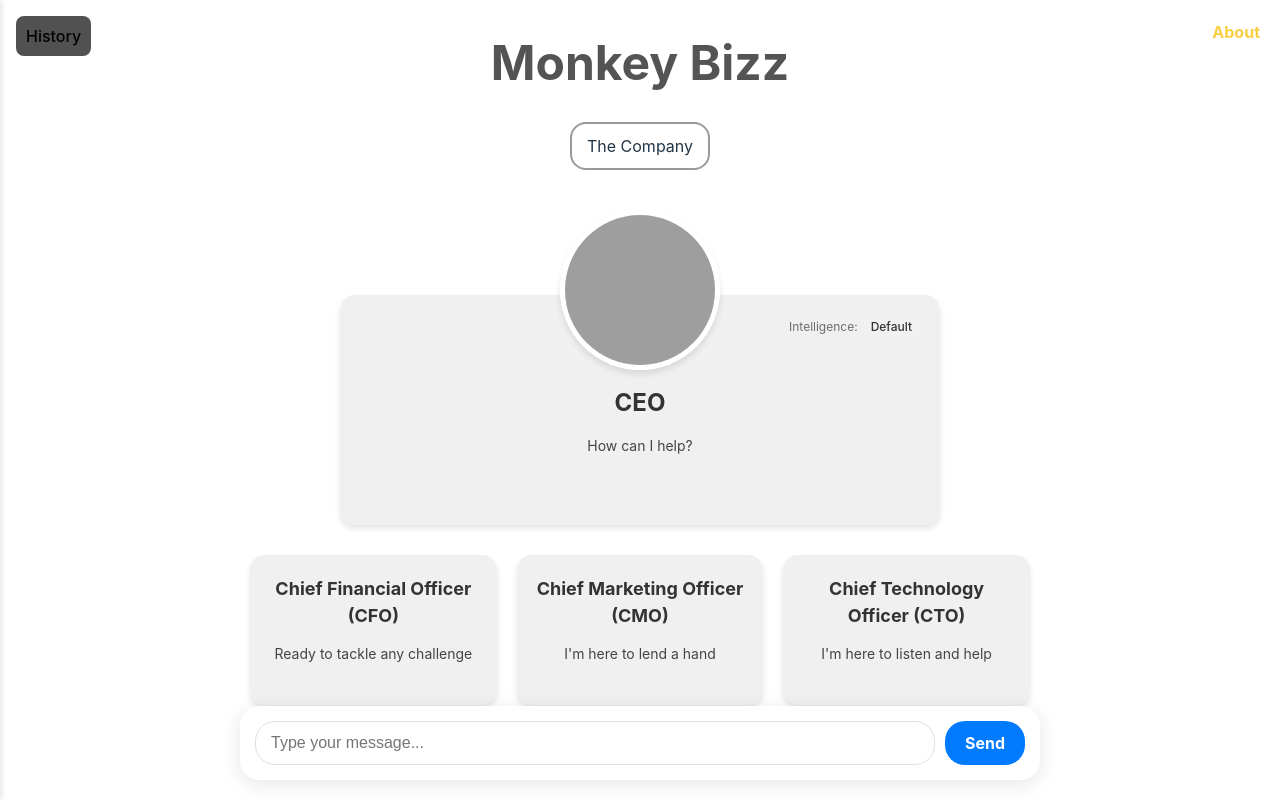
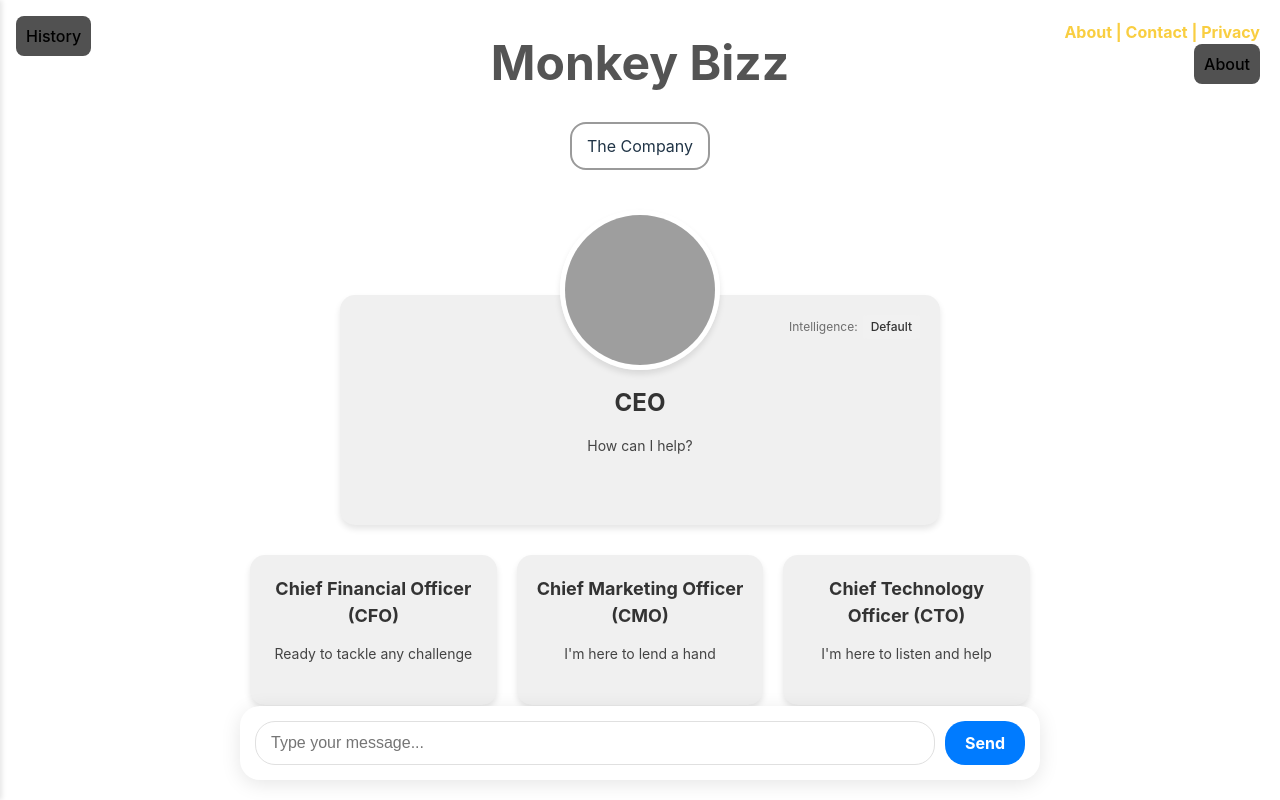
Before and after one commit to MacketSWE/monkey-bizz, a React (Vite) app: page / in a window 1280 px wide. Built offline with nearby package versions, Linux system fonts and the light colour scheme; grey boxes are pictures that could not be loaded.

Commit message:
Add about buttons

```diff
--- a/src/components/MainPage/MainPage.module.css
+++ b/src/components/MainPage/MainPage.module.css
@@ -29,7 +29,16 @@
   z-index: 10;
 }
 
-.toggleButton:hover {
+.aboutButton {
+  padding: 10px;
+  background-color: rgb(81, 81, 81);
+  border: none;
+  cursor: pointer;
+  z-index: 10;
+}
+
+.toggleButton:hover,
+.aboutButton:hover {
   background-color: lightgray;
 }
 
@@ -111,10 +120,17 @@
   opacity: 1;
 }
 
-.aboutLink {
+.aboutLinkContainer {
   position: fixed;
   top: 20px;
   right: 20px;
+  z-index: 1000;
+  display: flex;
+  flex-direction: column;
+  align-items: flex-end;
+}
+
+.aboutLink {
   color: #f9ce41;
   font-weight: bold;
   cursor: pointer;
--- a/src/components/MainPage/MainPage.tsx
+++ b/src/components/MainPage/MainPage.tsx
@@ -5,6 +5,7 @@ import ChatInput from "../ChatInput/ChatInput";
 import Modal from "../Modal/Modal";
 import CEOCard from "../CEOCard/CEOCard";
 import RoleCard from "../RoleCard/RoleCard";
+import ReactMarkdown from "react-markdown";
 import useGlobalState from "../../store/useGlobalState";
 import MessageHistory from "../MessageHistory/MessageHistory";
 import BusinessInfoModal from "../BusinessInfoModal/BusinessInfoModal";
@@ -55,9 +56,15 @@ const MainPage: React.FC = () => {
         isDrawerOpen && !isMobile ? styles.drawerOpen : ""
       }`}
     >
-      <div className={styles.aboutLink} onClick={handleAboutClick}>
-        About
+      <div className={styles.aboutLinkContainer}>
+        <div className={styles.aboutLink} onClick={handleAboutClick}>
+          About | Contact | Privacy
+        </div>
+        <button className={styles.aboutButton} onClick={handleDrawerToggle}>
+          About
+        </button>
       </div>
+
       {!isMobile && <Drawer />}
       <div className={styles.mainContent}>
         {!isDrawerOpen && (
@@ -117,7 +124,9 @@ const MainPage: React.FC = () => {
         {modalType === "roleAnswer" && selectedRole && (
           <div>
             <h2>{selectedRole.title}'s Response</h2>
-            <p>{cards[selectedRole.id]?.content || "No response available."}</p>
+            <ReactMarkdown>
+              {cards[selectedRole.id]?.content || "No response available."}
+            </ReactMarkdown>
           </div>
         )}
         {modalType === "upgradeInfo" && (
--- a/src/components/MessageHistory/MessageHistory.module.css
+++ b/src/components/MessageHistory/MessageHistory.module.css
@@ -58,3 +58,13 @@
   font-size: 0.8rem;
   color: #666;
 }
+
+.clearButton {
+  background-color: #868686;
+  color: rgb(255, 255, 255);
+  border: none;
+  padding: 0.5rem 1rem;
+  font-size: 0.8rem;
+  cursor: pointer;
+  margin-top: 2rem;
+}
--- a/src/components/MessageHistory/MessageHistory.tsx
+++ b/src/components/MessageHistory/MessageHistory.tsx
@@ -40,9 +40,7 @@ const MessageHistory: React.FC = () => {
   return (
     <div className={styles.messageHistory}>
       <h2 className={styles.messageHistoryTitle}>Message History</h2>
-      <button onClick={handleClearHistory} className={styles.clearButton}>
-        Clear History
-      </button>
+
       <ul className={styles.messageList}>
         {messages.map((message) => (
           <li
@@ -63,6 +61,11 @@ const MessageHistory: React.FC = () => {
           </li>
         ))}
       </ul>
+      {messages.length > 0 && (
+        <button onClick={handleClearHistory} className={styles.clearButton}>
+          Clear History
+        </button>
+      )}
     </div>
   );
 };
```
